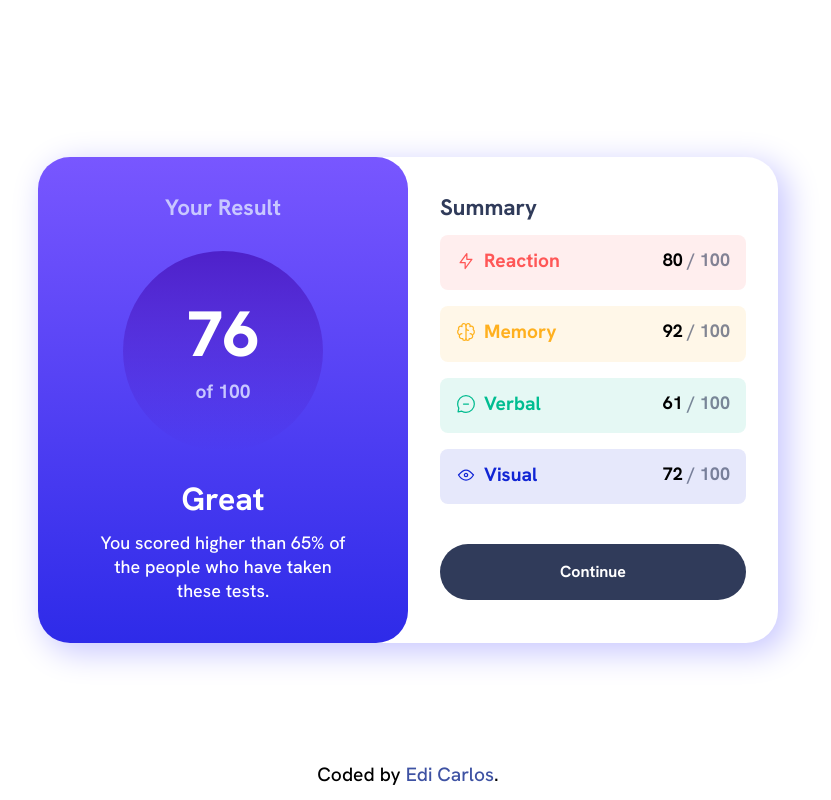
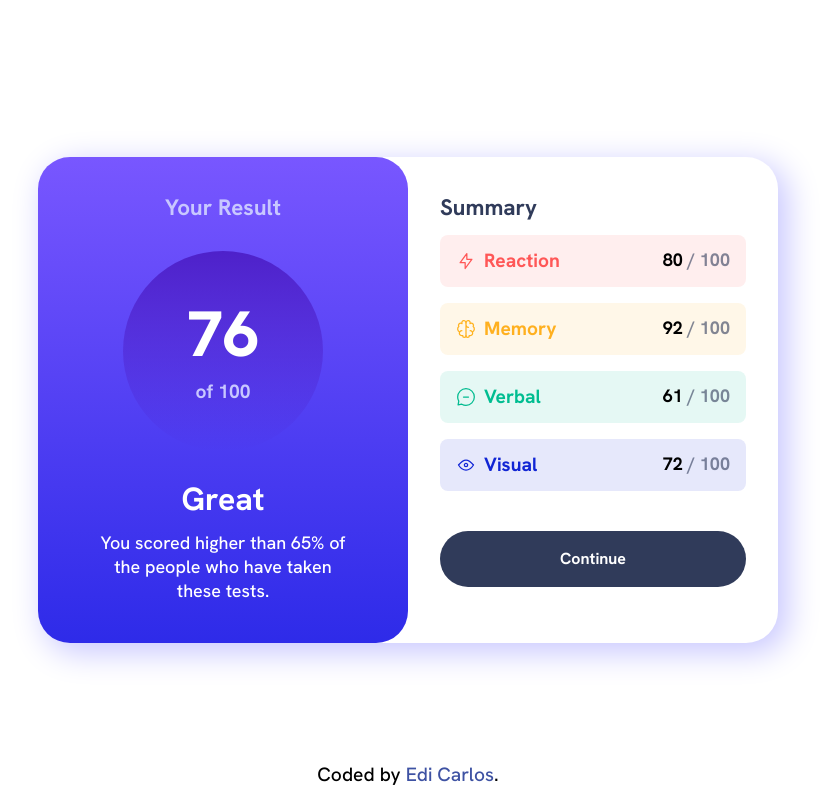
Before and after one commit to ediCarlosSilva/results-summary-component, a plain HTML site: page index.html in a window 1280 px wide. Shown: the whole page, without its empty margins (232-1063 px from the left). Drawn offline with Linux system fonts and the light colour scheme.

Commit message:
finishing the javascript code

```diff
--- a/css/styles.css
+++ b/css/styles.css
@@ -147,6 +147,11 @@ body {
     background-color: hsla(var(--var-primary-cobalt-blue), .1);
 }
 
+.card__criterion {
+    display: flex;
+    gap: .5rem;
+}
+
 .card__title {
     font-size: 1.2rem;
     display: flex;
@@ -161,32 +166,16 @@ body {
     color: hsl(var(--primary-light-red));
 }
 
-.card__title--reaction::before {
-    content: url(../assets/images/icon-reaction.svg);
-}
-
 .card__title--memory {
     color: var(--primary-orangey-yellow);
-}
-
-.card__title--memory::before {
-    content: url(../assets/images/icon-memory.svg);
 }
 
 .card__title--verbal {
     color: var(--primary-green-teal);
 }
 
-.card__title--verbal::before {
-    content: url(../assets/images/icon-verbal.svg);
-}
-
 .card__title--visual {
     color: var(--primary-cobalt-blue);
-}
-
-.card__title--visual::before {
-    content: url(../assets/images/icon-visual.svg);
 }
 
 .card__score {
--- a/index.html
+++ b/index.html
@@ -49,28 +49,44 @@
       <p class="compnent__summary--title">Summary</p>
 
       <dir class="card__wrapper card__wrapper--reaction">
+        <div class="card__criterion">
+          <img src="./assets/images/icon-reaction.svg" alt="Reaction Icon">
           <h3 class="card__title card__title--reaction">Reaction</h3>
+        </div>
         <p class="card__score"><span class="card__value">80 </span><span class="card_percent">/ 100</span></p>
       </dir>
 
       <div class="card__wrapper card__wrapper--memory">
+        <div class="card__criterion">
+          <img src="./assets/images/icon-memory.svg" alt="Memory Icon">
           <h3 class="card__title card__title--memory">
             Memory
           </h3>
+        </div>
+
         <p class="card__score"><span class="card__value">92 </span><span class="card_percent">/ 100</span></p>
       </div>
 
       <div class="card__wrapper card__wrapper--verbal">
+        <div class="card__criterion">
+          <img src="./assets/images/icon-verbal.svg" alt="Verbal Icon">
           <h3 class="card__title card__title--verbal">
             Verbal
           </h3>
+        </div>
+
         <p class="card__score"><span class="card__value">61 </span><span class="card_percent">/ 100</span></p>
       </div>
 
       <div class="card__wrapper card__wrapper--visual">
+
+        <div class="card__criterion">
+          <img src="./assets/images/icon-visual.svg" alt="Visual Icon">
           <h3 class="card__title card__title--visual">
             Visual
           </h3>
+        </div>
+
         <p class="card__score"><span class="card__value">72 </span><span class="card_percent">/ 100</span></p>
       </div>
 
--- a/js/script.js
+++ b/js/script.js
@@ -1,12 +1,14 @@
 
 import data from '../data.json' assert { type: 'json'};
 
+// taking the elements page
 let cardWrapper = document.querySelectorAll('.card__wrapper');
 let componentScore = document.querySelector('.component__score');
+let imageCriterion = document.querySelectorAll('.card__criterion > img');
 
-// an iterator for access cardWrapper content
+// an iterator for access cardWrapper content and imageCriterion
 let iterator = 0;
-let totalScore = 0;
+let totalScore = 0; // this variable if for update the totalScore
 
 for (let card of cardWrapper) {
     let cardTitle = card.querySelector('.card__title');
@@ -20,3 +22,10 @@ for (let card of cardWrapper) {
     iterator++;
 }
 componentScore.innerHTML = Math.round(totalScore/data.length);
+
+// this code is for update the src of the image beside criterion avaliation
+iterator = 0;
+for (let image of imageCriterion) {
+    image.setAttribute('src', data[iterator].icon);
+    iterator++;
+}
```
Lines whose indentation alone changed are shown as unchanged.
